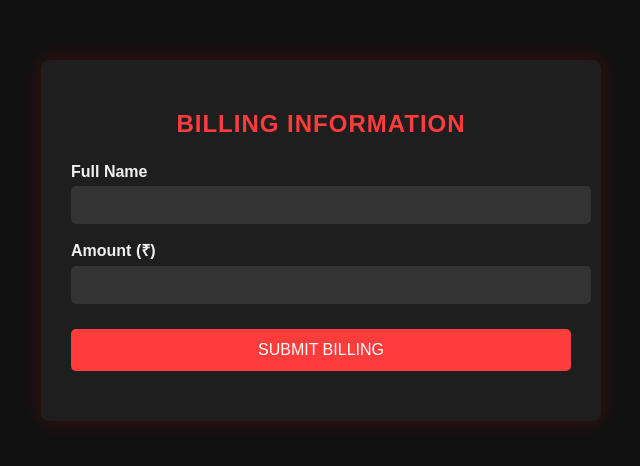
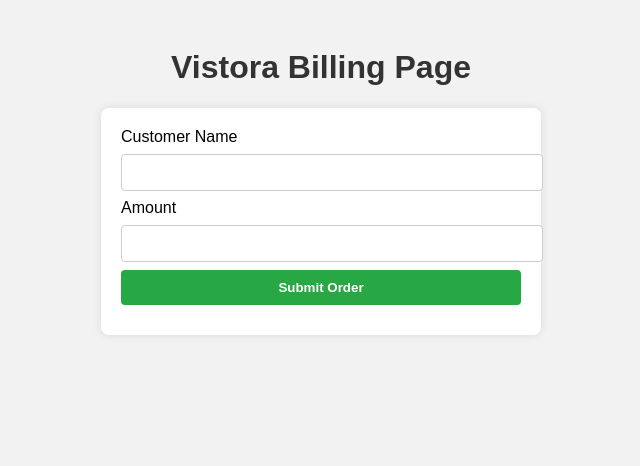
Before and after one commit to vinaych132/VISTORA, a Python web app: template vistora-pipeline/templates/billing.html in a window 1280 px wide. Shown: the top 466 px of the page, without its empty margins (319-959 px from the left). Run offline with Jinja, Linux system fonts and the light colour scheme; the template is opened without the code that fills it, so the values that code supplies are empty.

Commit message:
Add billing.html page for billing form and order display

```diff
--- a/vistora-pipeline/templates/billing.html
+++ b/vistora-pipeline/templates/billing.html
@@ -1,91 +1,115 @@
 <!DOCTYPE html>
 <html lang="en">
 <head>
-  <meta charset="UTF-8" />
-  <meta name="viewport" content="width=device-width, initial-scale=1.0"/>
-  <title>Billing - VISTORA</title>
+  <meta charset="UTF-8">
+  <title>Billing | Vistora</title>
   <style>
     body {
-      background-color: #111;
-      color: #f0f0f0;
       font-family: Arial, sans-serif;
-      margin: 0;
-      padding: 0;
+      background: #f2f2f2;
+      padding: 20px;
     }
 
-    .container {
-      max-width: 500px;
-      margin: 60px auto;
-      background-color: #1e1e1e;
-      padding: 30px;
-      border-radius: 8px;
-      box-shadow: 0 0 20px rgba(255, 0, 0, 0.2);
+    h1 {
+      text-align: center;
+      color: #333;
     }
 
-    h2 {
-      text-align: center;
-      margin-bottom: 25px;
-      color: #ff3c3c;
-      text-transform: uppercase;
-      letter-spacing: 1px;
-    }
-
-    label {
-      display: block;
-      margin-bottom: 5px;
-      font-weight: bold;
-      margin-top: 15px;
+    form {
+      max-width: 400px;
+      margin: 0 auto;
+      background: white;
+      padding: 20px;
+      border-radius: 8px;
+      box-shadow: 0 0 10px rgba(0,0,0,0.1);
     }
 
     input[type="text"],
     input[type="number"] {
       width: 100%;
       padding: 10px;
-      border-radius: 5px;
-      border: none;
-      background-color: #333;
-      color: #fff;
-      font-size: 1rem;
+      margin: 8px 0;
+      border: 1px solid #ccc;
+      border-radius: 4px;
     }
 
     button {
       width: 100%;
-      padding: 12px;
-      margin-top: 25px;
-      background-color: #ff3c3c;
-      color: #fff;
-      font-size: 1rem;
+      padding: 10px;
+      background-color: #28a745;
       border: none;
-      border-radius: 5px;
+      color: white;
+      font-weight: bold;
       cursor: pointer;
-      text-transform: uppercase;
+      border-radius: 4px;
     }
 
     button:hover {
-      background-color: #e60000;
+      background-color: #218838;
     }
 
     .message {
-      margin-top: 20px;
       text-align: center;
+      margin-top: 10px;
+      font-weight: bold;
+    }
+
+    table {
+      width: 100%;
+      margin-top: 30px;
+      border-collapse: collapse;
+      background: white;
+    }
+
+    table, th, td {
+      border: 1px solid #ccc;
+    }
+
+    th, td {
+      padding: 12px;
+      text-align: center;
+    }
+
+    th {
+      background-color: #007bff;
+      color: white;
     }
   </style>
 </head>
 <body>
-  <div class="container">
-    <h2>Billing Information</h2>
+
+<h1>Vistora Billing Page</h1>
+
 <form id="billing-form">
-      <label for="name">Full Name</label>
-      <input type="text" id="name" name="name" required />
+  <label for="name">Customer Name</label>
+  <input type="text" id="name" name="name" required>
 
-      <label for="amount">Amount (₹)</label>
-      <input type="number" id="amount" name="amount" required />
+  <label for="amount">Amount</label>
+  <input type="number" id="amount" name="amount" step="0.01" required>
 
-      <button type="submit">Submit Billing</button>
+  <button type="submit">Submit Order</button>
+
+  <div class="message" id="message"></div>
 </form>
 
-    <div class="message" id="message"></div>
-  </div>
+{% if entries %}
+<table>
+  <thead>
+    <tr>
+      <th>Name</th>
+      <th>Amount (₹)</th>
+    </tr>
+  </thead>
+  <tbody>
+    {% for entry in entries %}
+    <tr>
+      <td>{{ entry[0] }}</td>
+      <td>{{ "%.2f"|format(entry[1]) }}</td>
+    </tr>
+    {% endfor %}
+  </tbody>
+</table>
+{% endif %}
 
 <script>
   const form = document.getElementById('billing-form');
@@ -93,23 +117,27 @@
 
   form.addEventListener('submit', async (e) => {
     e.preventDefault();
-
     const formData = new FormData(form);
 
+    try {
       const response = await fetch('/submit-billing', {
         method: 'POST',
         body: formData
       });
-
       const result = await response.json();
-
       messageBox.textContent = result.message;
-      messageBox.style.color = result.status === "success" ? "#0f0" : "#f00";
+      messageBox.style.color = result.status === "success" ? "#28a745" : "#dc3545";
 
       if (result.status === "success") {
         form.reset();
+        setTimeout(() => window.location.reload(), 1000);
+      }
+    } catch (error) {
+      messageBox.textContent = "Failed to submit!";
+      messageBox.style.color = "#dc3545";
     }
   });
 </script>
+
 </body>
 </html>
```
Lines whose indentation alone changed are shown as unchanged.
